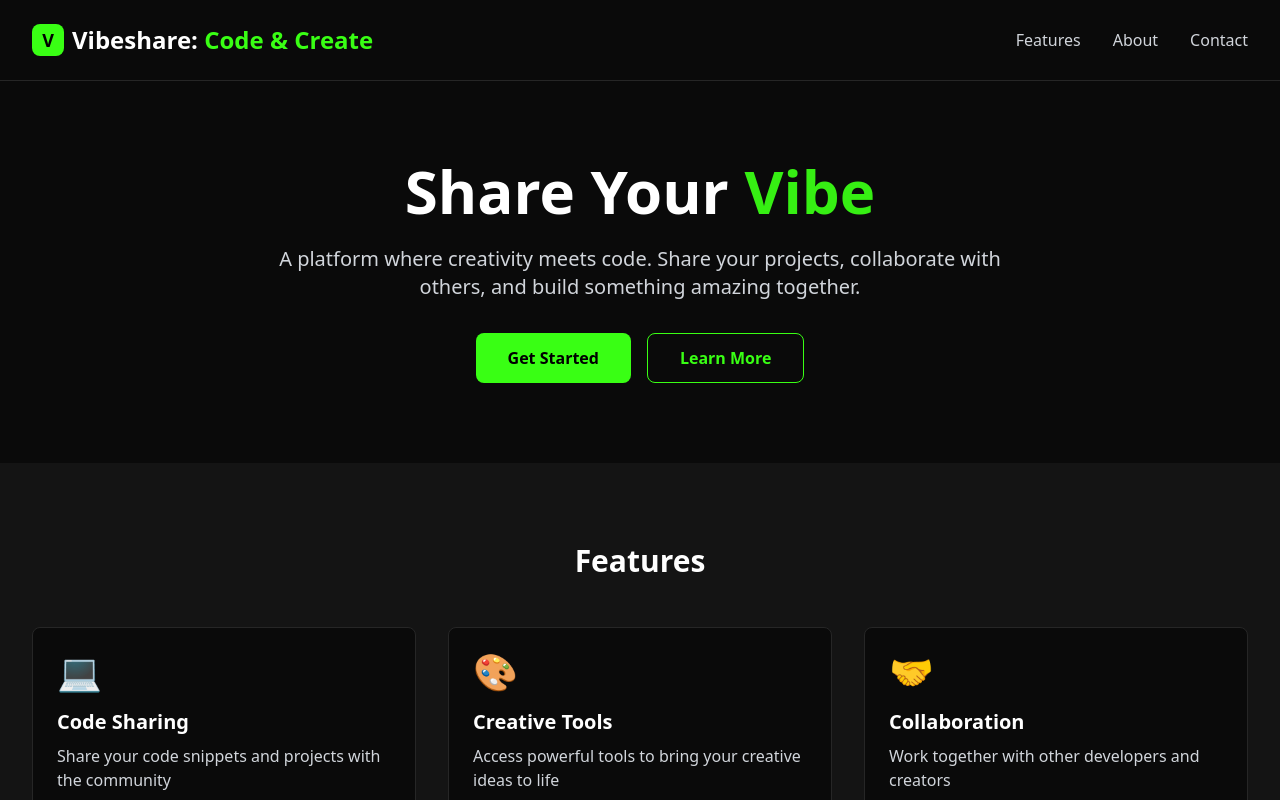
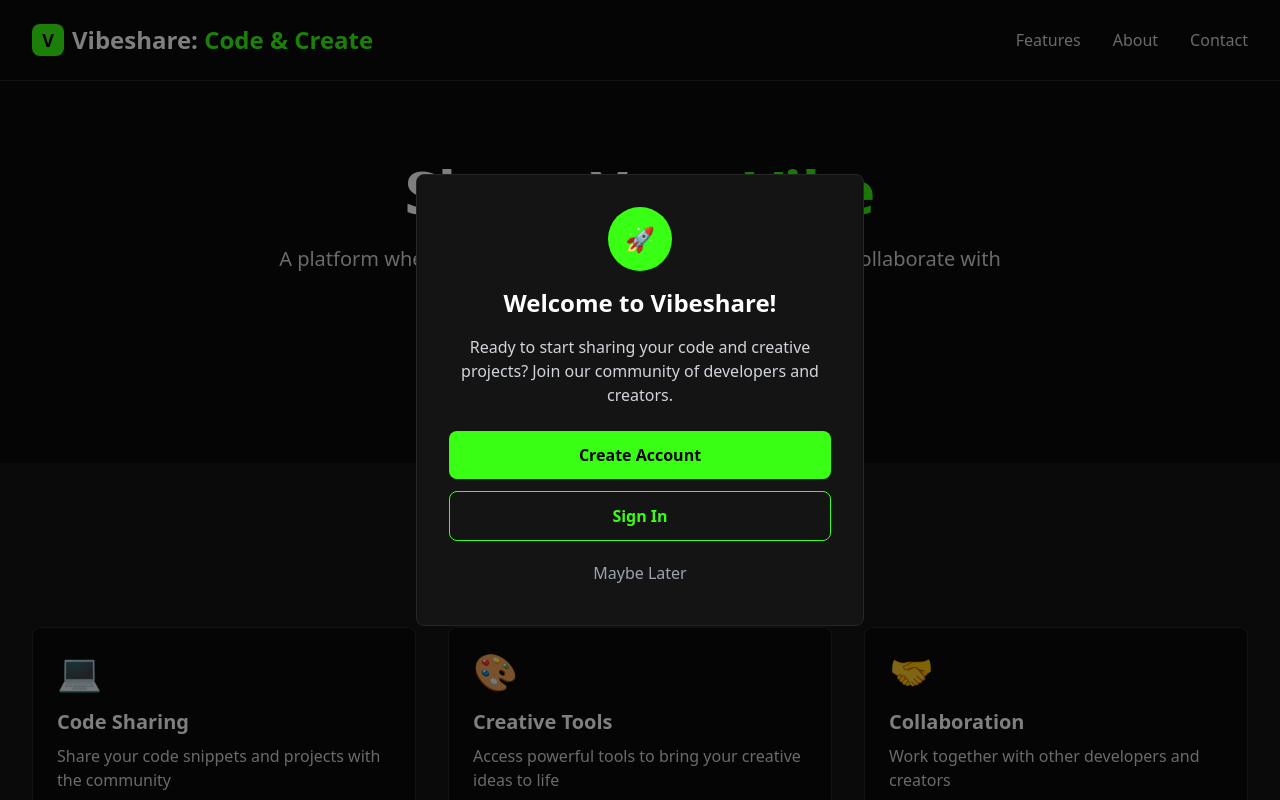
Before and after one commit to ja154/vibe_share, a React (Vite) app: page / in a window 1280 px wide. Both pictures are taken after a click on the button "Get Started". Shown: the top 800 px of the page. Built offline with nearby package versions, Linux system fonts and the light colour scheme.

Commit message:
Fix Get Started button functionality

```diff
--- a/src/App.jsx
+++ b/src/App.jsx
@@ -12,6 +12,7 @@ const FeatureCard = ({ icon, title, description }) => {
 
 const App = () => {
   const [isLoading, setIsLoading] = useState(true);
+  const [showModal, setShowModal] = useState(false);
 
   useEffect(() => {
     const timer = setTimeout(() => {
@@ -20,6 +21,20 @@ const App = () => {
 
     return () => clearTimeout(timer);
   }, []);
+
+  const handleGetStarted = () => {
+    setShowModal(true);
+  };
+
+  const handleCloseModal = () => {
+    setShowModal(false);
+  };
+
+  const handleLearnMore = () => {
+    document.getElementById('features').scrollIntoView({
+      behavior: 'smooth'
+    });
+  };
 
   if (isLoading) {
     return (
@@ -66,10 +81,16 @@ const App = () => {
             and build something amazing together.
           </p>
           <div className="flex flex-col sm:flex-row gap-4 justify-center animate-fadeIn">
-            <button className="bg-neon-green text-black px-8 py-3 rounded-lg font-semibold hover:bg-green-400 transition-colors">
+            <button
+              onClick={handleGetStarted}
+              className="bg-neon-green text-black px-8 py-3 rounded-lg font-semibold hover:bg-green-400 transition-colors"
+            >
               Get Started
             </button>
-            <button className="border border-neon-green text-neon-green px-8 py-3 rounded-lg font-semibold hover:bg-neon-green hover:text-black transition-colors">
+            <button
+              onClick={handleLearnMore}
+              className="border border-neon-green text-neon-green px-8 py-3 rounded-lg font-semibold hover:bg-neon-green hover:text-black transition-colors"
+            >
               Learn More
             </button>
           </div>
@@ -132,6 +153,37 @@ const App = () => {
           </div>
         </div>
       </footer>
+
+      {/* Get Started Modal */}
+      {showModal && (
+        <div className="fixed inset-0 bg-black bg-opacity-50 flex items-center justify-center z-50">
+          <div className="bg-card-bg border border-border-color rounded-lg p-8 max-w-md w-full mx-4">
+            <div className="text-center">
+              <div className="w-16 h-16 bg-neon-green rounded-full flex items-center justify-center mx-auto mb-4">
+                <span className="text-black font-bold text-2xl">🚀</span>
+              </div>
+              <h3 className="text-2xl font-bold mb-4">Welcome to Vibeshare!</h3>
+              <p className="text-gray-300 mb-6">
+                Ready to start sharing your code and creative projects? Join our community of developers and creators.
+              </p>
+              <div className="space-y-3">
+                <button className="w-full bg-neon-green text-black py-3 rounded-lg font-semibold hover:bg-green-400 transition-colors">
+                  Create Account
+                </button>
+                <button className="w-full border border-neon-green text-neon-green py-3 rounded-lg font-semibold hover:bg-neon-green hover:text-black transition-colors">
+                  Sign In
+                </button>
+                <button
+                  onClick={handleCloseModal}
+                  className="w-full text-gray-400 py-2 hover:text-white transition-colors"
+                >
+                  Maybe Later
+                </button>
+              </div>
+            </div>
+          </div>
+        </div>
+      )}
     </div>
   );
 };
```
